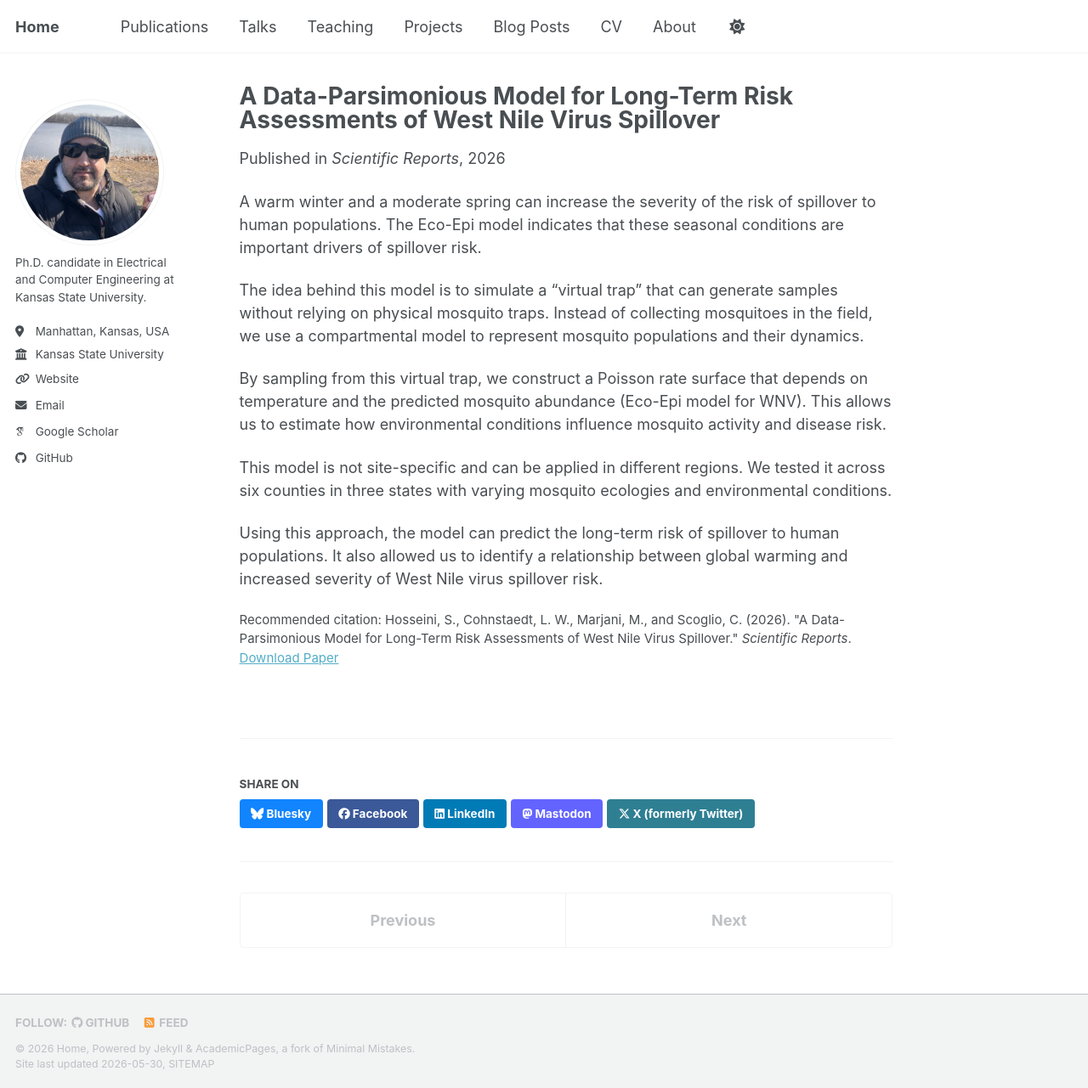
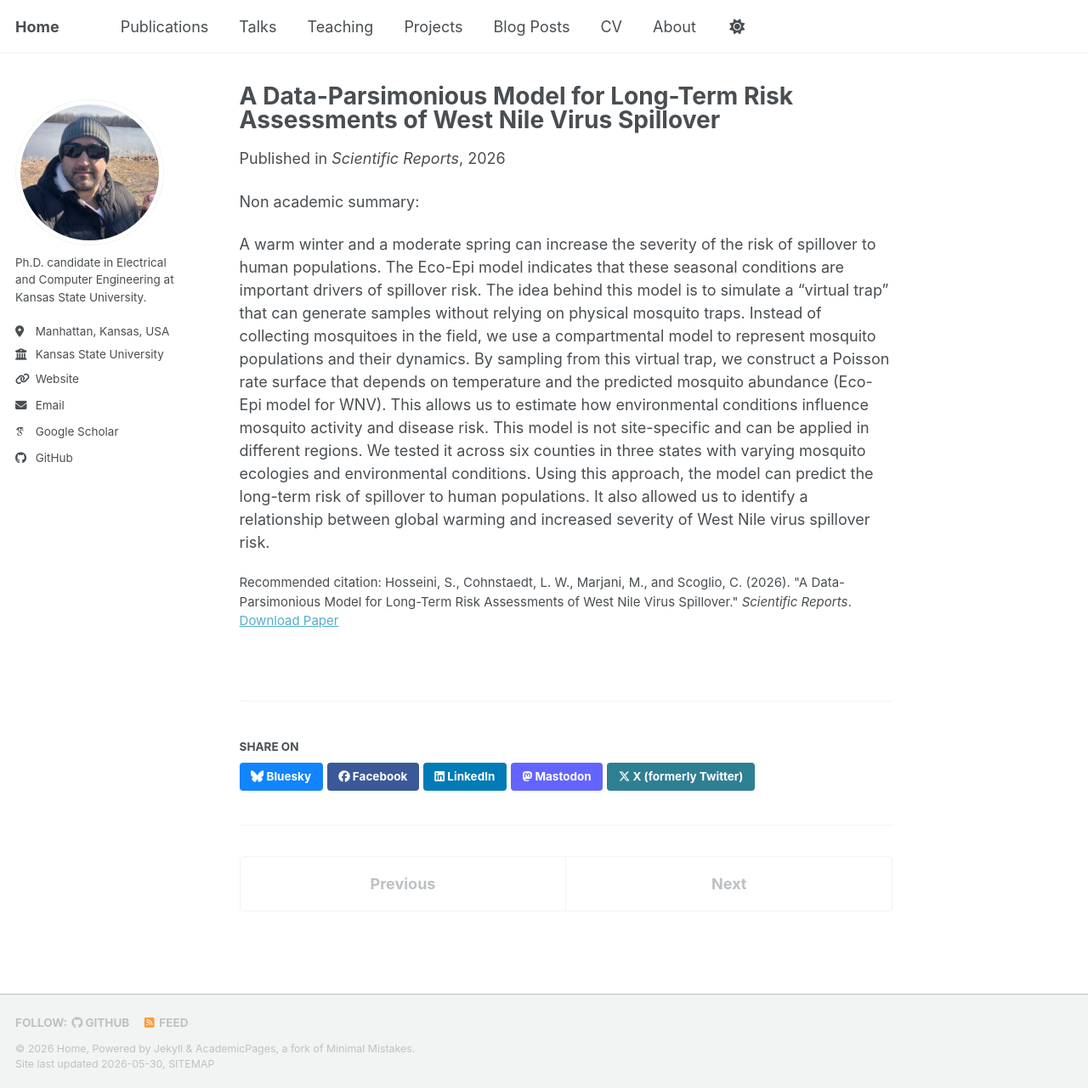
Before and after one commit to Saman-Hoss/Saman-Hoss.github.io, a Jekyll site: the page built from _publications/2026-01-01-wnv-spillover-scientific-reports.md, in a window 1280 px wide and 1281 px high. Shown: the whole window at 85% size. Built offline with Jekyll 4.4.1, drawn with Linux system fonts in a browser that asks for light colours; some web fonts are replaced; a script bundle is joined from its source files by our own code; library files that are not in the unit come from our copies.

Commit message:
Update 2026-01-01-wnv-spillover-scientific-reports.md

```diff
--- a/_publications/2026-01-01-wnv-spillover-scientific-reports.md
+++ b/_publications/2026-01-01-wnv-spillover-scientific-reports.md
@@ -9,7 +9,7 @@ venue: "Scientific Reports"
 paperurl: "https://www.nature.com/articles/s41598-026-47413-w"
 citation: 'Hosseini, S., Cohnstaedt, L. W., Marjani, M., and Scoglio, C. (2026). &quot;A Data-Parsimonious Model for Long-Term Risk Assessments of West Nile Virus Spillover.&quot; <i>Scientific Reports</i>.'
 ---
-
+<p>Non academic summary:<p>
 A warm winter and a moderate spring can increase the severity of the risk of spillover to human populations. The Eco-Epi model indicates that these seasonal conditions are important drivers of spillover risk.
 
 The idea behind this model is to simulate a “virtual trap” that can generate samples without relying on physical mosquito traps. Instead of collecting mosquitoes in the field, we use a compartmental model to represent mosquito populations and their dynamics.
```
